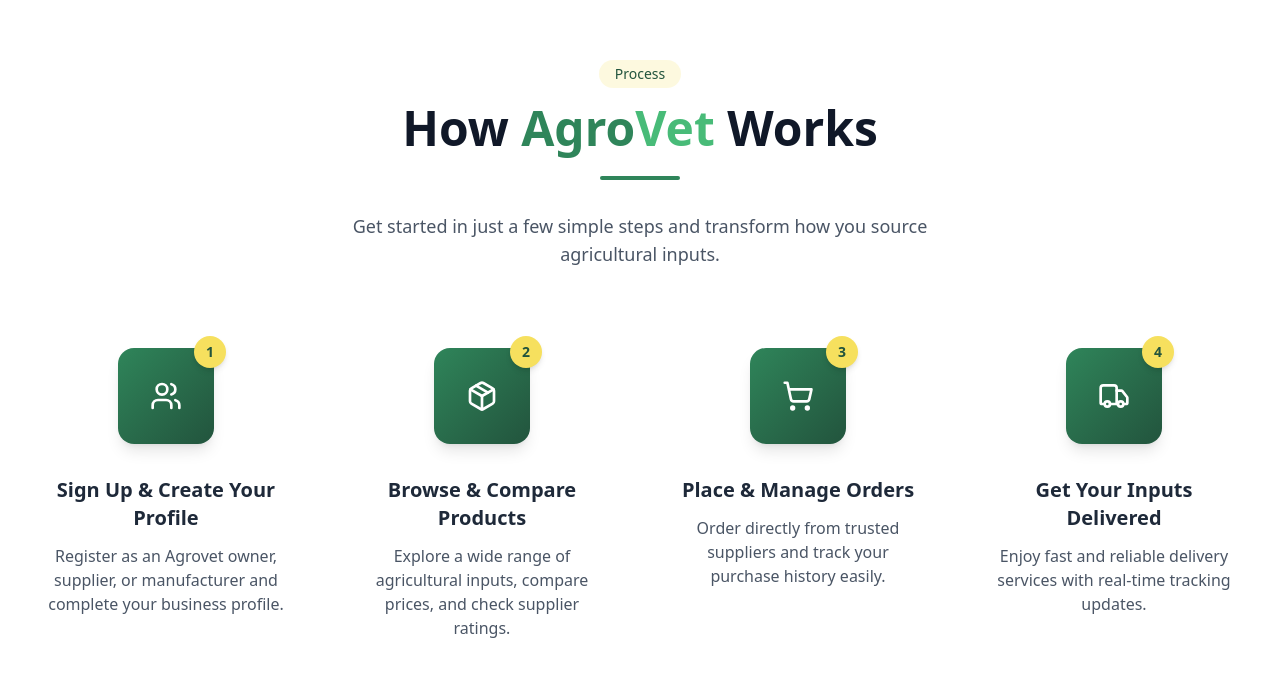
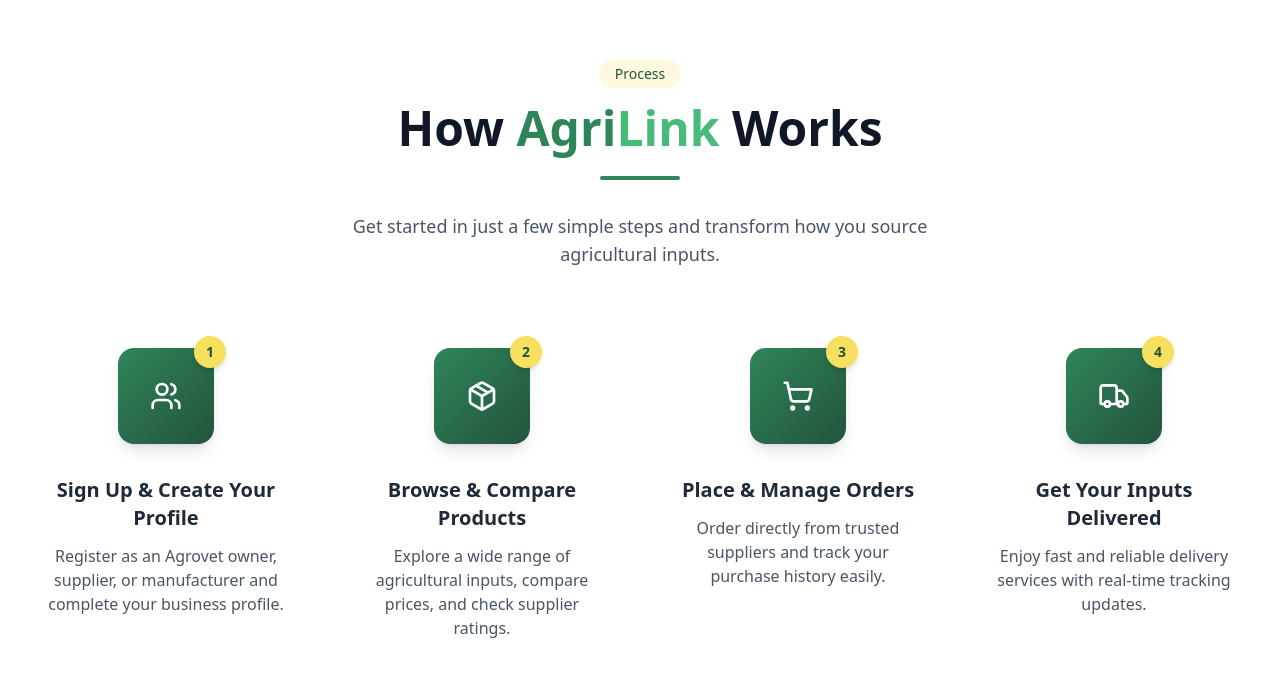
Before and after one commit to ibrahimkeyboad/agrodigito-web, a Next.js app: page / in a window 1280 px wide. Shown: the part 2339-3016 px from the top of the page. Built offline with nearby package versions, Linux system fonts and the light colour scheme.

Commit message:
Update HowItWorksSection component for branding alignment in text

```diff
--- a/src/components/HowItWorkSection.tsx
+++ b/src/components/HowItWorkSection.tsx
@@ -45,8 +45,8 @@ const HowItWorksSection = () => {
             Process
           </span>
           <h2 className='text-3xl md:text-4xl lg:text-5xl font-bold mb-6 text-gray-900'>
-            How <span className='text-agrilink-primary'>Agro</span>
-            <span className='text-agrilink-secondary'>Vet</span> Works
+            How <span className='text-agrilink-primary'>Agri</span>
+            <span className='text-agrilink-secondary'>Link</span> Works
           </h2>
           <div className='w-20 h-1 bg-agrilink-primary mx-auto mb-8 rounded-full'></div>
           <p className='text-gray-600 max-w-2xl mx-auto text-lg'>
```
